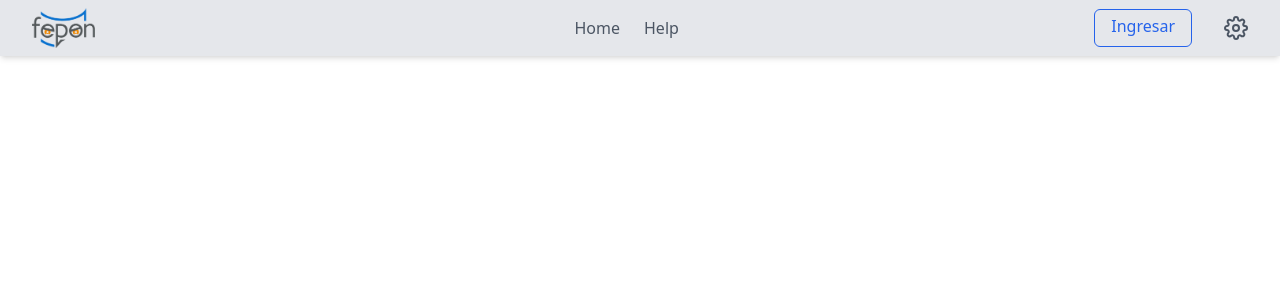
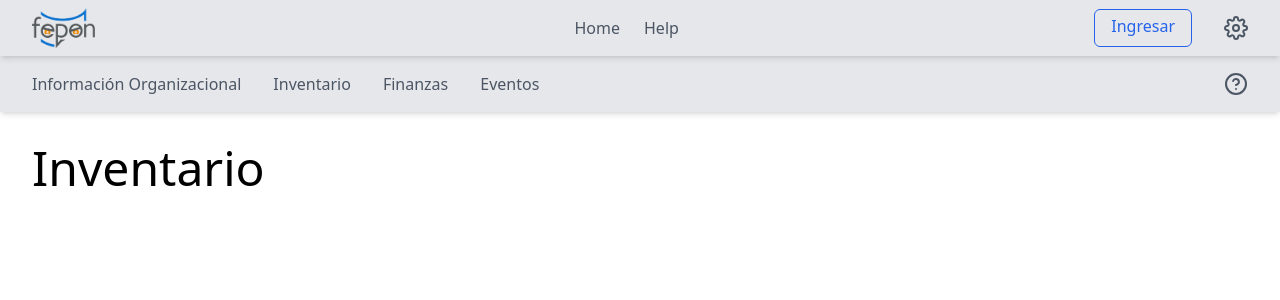
Before and after one commit to juansep1231/ticbackend, a React (Vite) app in the folder fronterpfepon/: page /inventory in a window 1280 px wide. Before the commit this address had no page. Shown: the top 300 px of the page. Built offline with nearby package versions, Linux system fonts and the light colour scheme.

Commit message:
fix: add routes for the different modules

```diff
--- a/fronterpfepon/src/App.tsx
+++ b/fronterpfepon/src/App.tsx
@@ -5,6 +5,10 @@ import LoginPage from "./landing/login/loginPage.tsx";
 import HomePage from "./landing/home/homePage.tsx";
 import ResetPasswordPage from "./landing/reset-password/resetPasswordPage.tsx";
 import HelpPage from "./landing/help/helpPage.tsx";
+import OrganizationalHomePage from "./landing/organizational/organizationalHomePage.tsx";
+import FinantialHomePage from "./landing/finantial/finantialHomePage.tsx";
+import EventsHomePage from "./landing/events/eventsHomePage.tsx";
+import InventoryHomePage from "./landing/inventory/inventoryHomePage.tsx";
 
 function App() {
   const [darkMode, setDarkMode] = useState(false);
@@ -29,6 +33,10 @@ function App() {
           <Route path="/home" element={<HomePage />} />
           <Route path="/reset-password" element={<ResetPasswordPage />} />
           <Route path="/help" element={<HelpPage />} />
+          <Route path="/organizational" element={<OrganizationalHomePage />} />
+          <Route path="/finantial" element={<FinantialHomePage />} />
+          <Route path="/inventory" element={<InventoryHomePage />} />
+          <Route path="/events" element={<EventsHomePage />} />
         </Routes>
       </div>
     </Router>
```
